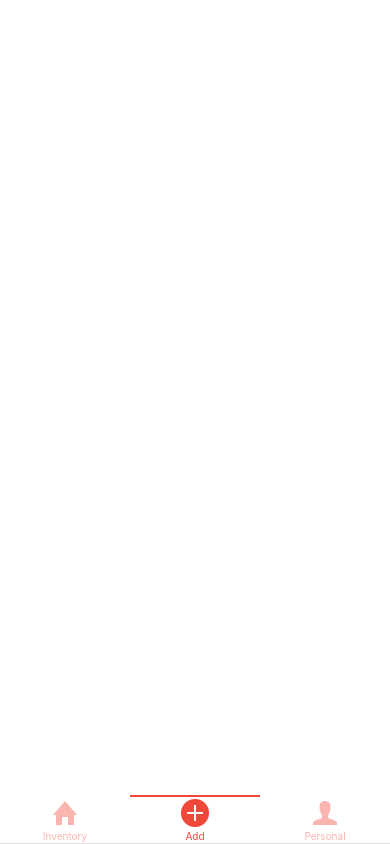
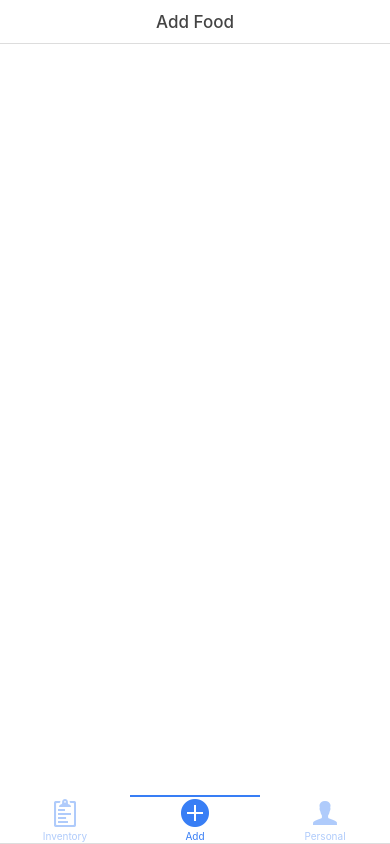
Before and after one commit to vaedprasad/HackBCA, a website: page MyKitchen/www/add.html in a window 390 px wide. Drawn offline with Linux system fonts and the light colour scheme; some packages are replaced by stand-ins of ours; files that its build step writes are made by us from their sources; files whose address does not match are found by name.

Commit message:
header experimentation

```diff
--- a/MyKitchen/www/add.html
+++ b/MyKitchen/www/add.html
@@ -13,10 +13,13 @@
     <script src="js/app.js"></script>
   </head>
   <body ng-app="starter">
-    <div class="tabs-striped tabs-color-assertive">
+    <div class="bar bar-header bar-light">
+      <h1 class="title">Add Food</h1>
+    </div>
+    <div class="tabs-striped tabs-color-positive">
       <div class="tabs tabs-icon-top">
         <a class="tab-item" href="index.html">
-         <i class="icon ion-home"></i>
+         <i class="icon ion-clipboard"></i>
           Inventory
         </a>
         <a class="tab-item active" href="add.html">
```
Also changed, not shown: MyKitchen/www/index.html (+2 -2 lines).
